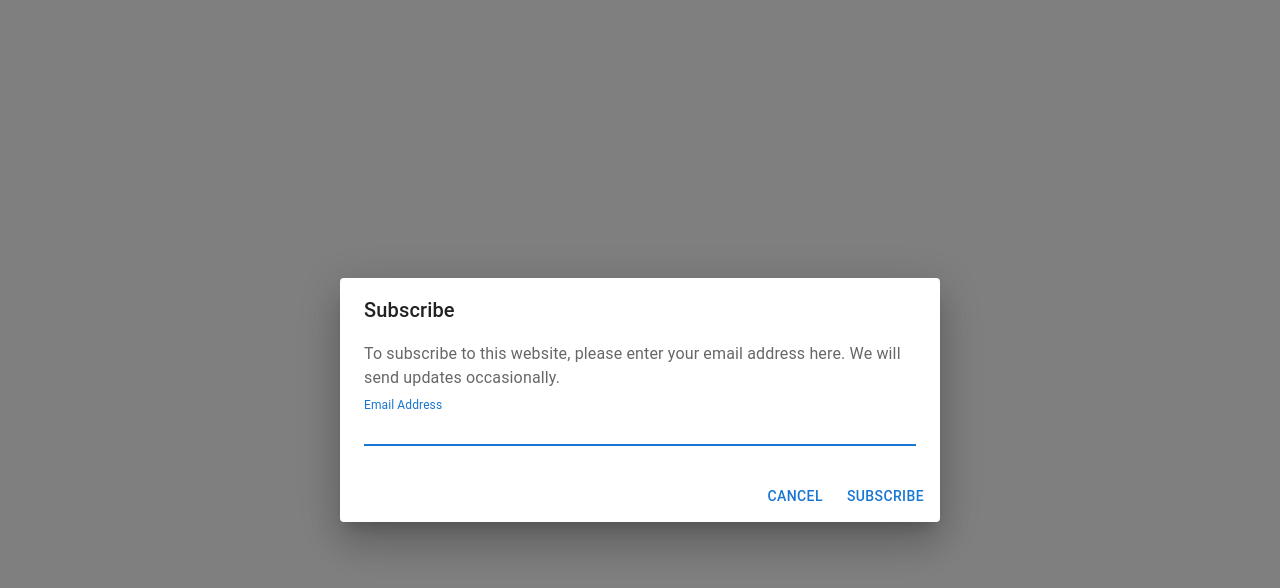
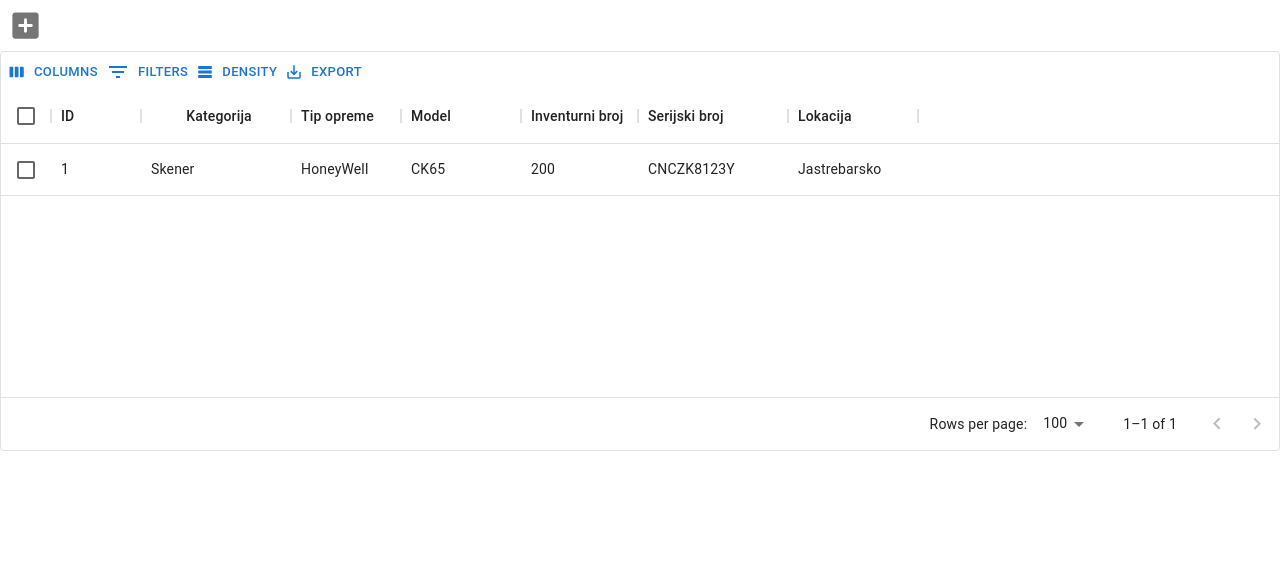
Before and after one commit to NicKyeaa/inventoryman, a React (Create React App) app: page / in a window 1280 px wide. Shown: the top 588 px of the page. Built offline with nearby package versions, Linux system fonts and the light colour scheme.

Commit message:
Added props to Modal and rendering for InvGrid

```diff
--- a/src/App.js
+++ b/src/App.js
@@ -1,14 +1,14 @@
 import React from 'react';
 // import Grid from './Components/Grid';
-// import InvGrid from './Components/InvGrid';
-import AddModal from './Components/AddModal';
+import InvGrid from './Components/InvGrid';
+// import AddModal from './Components/AddModal';
 
 function App() {
   return (
     <div className="App">
       {/* <Grid /> */}
-      {/* <InvGrid /> */}
-      <AddModal />
+      <InvGrid />
+      {/* <AddModal /> */}
     </div>
   );
 }
--- a/src/Components/AddModal.jsx
+++ b/src/Components/AddModal.jsx
@@ -7,11 +7,12 @@ import DialogContent from '@mui/material/DialogContent';
 import DialogContentText from '@mui/material/DialogContentText';
 import DialogTitle from '@mui/material/DialogTitle';
 
-export default function FormDialog() {
+export default function AddModal(props) {
 
   return (
     <div>
-      <Dialog open={true}>
+
+      <Dialog open={props.open}>
         <DialogTitle>Subscribe</DialogTitle>
         <DialogContent>
           <DialogContentText>
@@ -36,3 +37,7 @@ export default function FormDialog() {
     </div>
   );
 }
+
+AddModal.defaultProps = {
+    open: false
+};
--- a/src/Components/InvGrid.jsx
+++ b/src/Components/InvGrid.jsx
@@ -2,6 +2,7 @@ import React, { useState } from 'react';
 import { DataGrid, GridToolbar } from '@mui/x-data-grid';
 import AddBoxRounded from '@mui/icons-material/AddBoxRounded'
 import IconButton from '@mui/material/IconButton';
+import AddModal from './AddModal';
 
 const columns = [
     { field: 'id', headerName: 'ID', width: 90 },
@@ -61,7 +62,7 @@ export default function InvGrid() {
 
     return (
         <div style={{ height: 400, width: '100%' }}>
-            {/* {modalStatus === true && } */}
+            <AddModal open={modalStatus} />
             <IconButton onClick={handleOnClickAddButton}>
                 <AddBoxRounded fontSize="large" />
             </IconButton>
@@ -78,3 +79,5 @@ export default function InvGrid() {
         </div>
     );
 }
+
+InvGrid.defaultProps = {};
```
